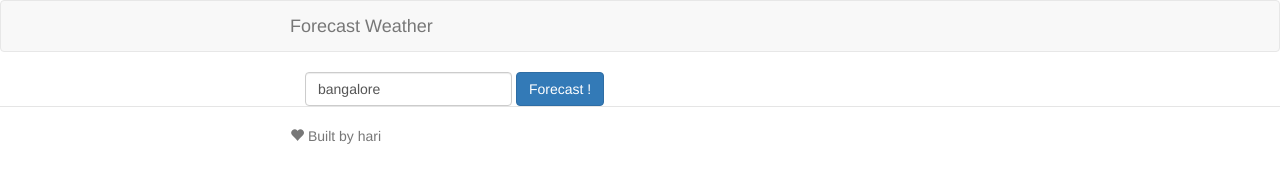
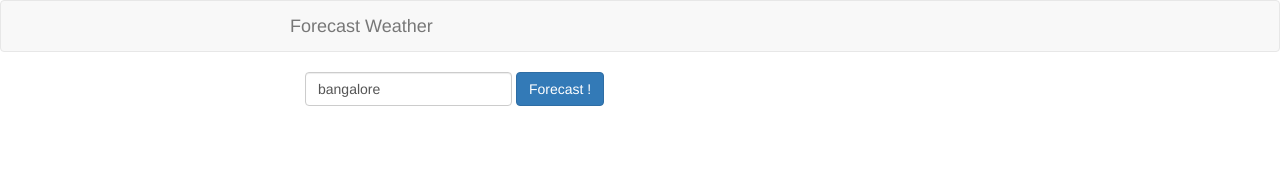
Before and after one commit to haribalajip/ngWeather, a website: page app/index.html in a window 1280 px wide. Drawn offline with nearby package versions, Linux system fonts and the light colour scheme; some packages are replaced by stand-ins of ours; files that its build step writes are made by us from their sources.

Commit message:
removed footer note

```diff
--- a/app/index.html
+++ b/app/index.html
@@ -41,11 +41,11 @@
     <div ng-view=""></div>
     </div>
 
-    <div class="footer">
+<!--     <div class="footer">
       <div class="container">
         <p><span class="glyphicon glyphicon-heart"></span> Built by hari</p>
       </div>
-    </div>
+    </div> -->
 
 
     <!-- Google Analytics: change UA-XXXXX-X to be your site's ID -->
```
